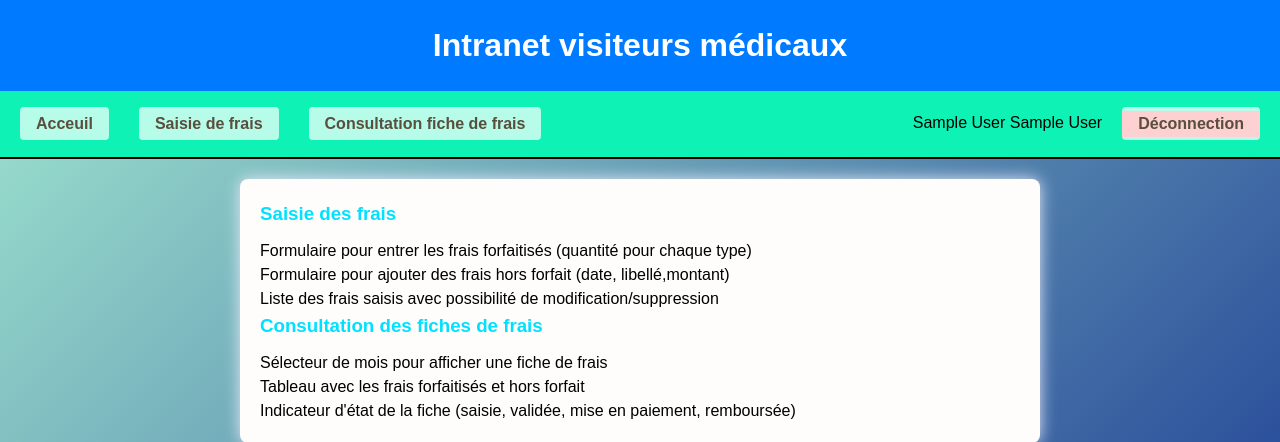
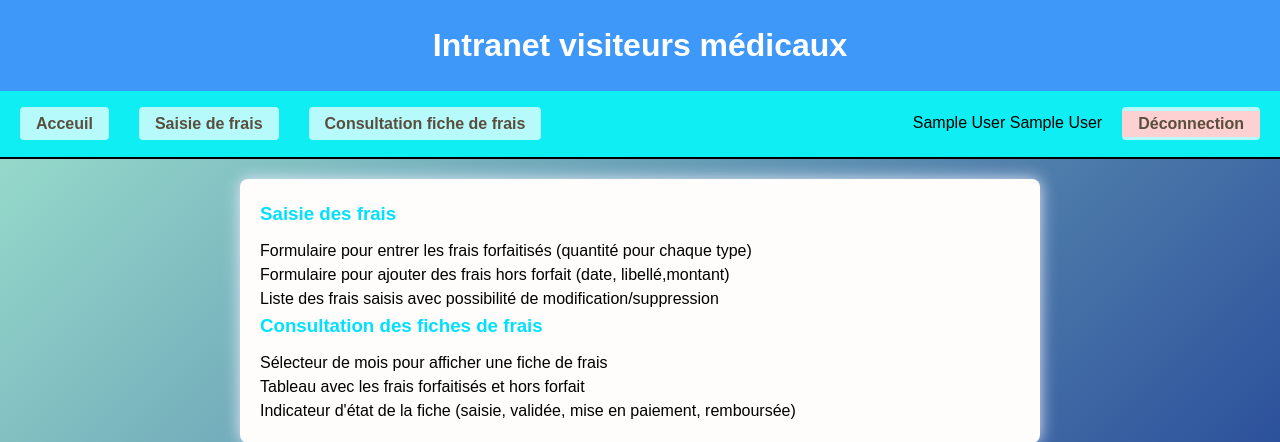
Before and after one commit to noa-chatris/gsb-main, a PHP site: page /gsb-main/visiteur/index.php in a window 1280 px wide. Shown: the top 442 px of the page. Run offline with PHP 8.4, Linux system fonts and the light colour scheme; the visitor is signed in with stand-in values (Sample User, id 1).

Commit message:
encore de la collors

```diff
--- a/gsb-main/visiteur/style.css
+++ b/gsb-main/visiteur/style.css
@@ -13,7 +13,7 @@ body {
 }
 
 .header {
-    background-color: #007bff;
+    background-color: #3e98f9;
     color: white;
     padding: 20px 0;
     text-align: center;
@@ -21,7 +21,7 @@ body {
 
 
 .navbar {
-    background-color: #0ff2b5; /* Couleur de fond plus claire avec texture */
+    background-color: #0feef2; /* Couleur de fond plus claire avec texture */
     display: flex;
     justify-content: space-between;
     align-items: center;
```
